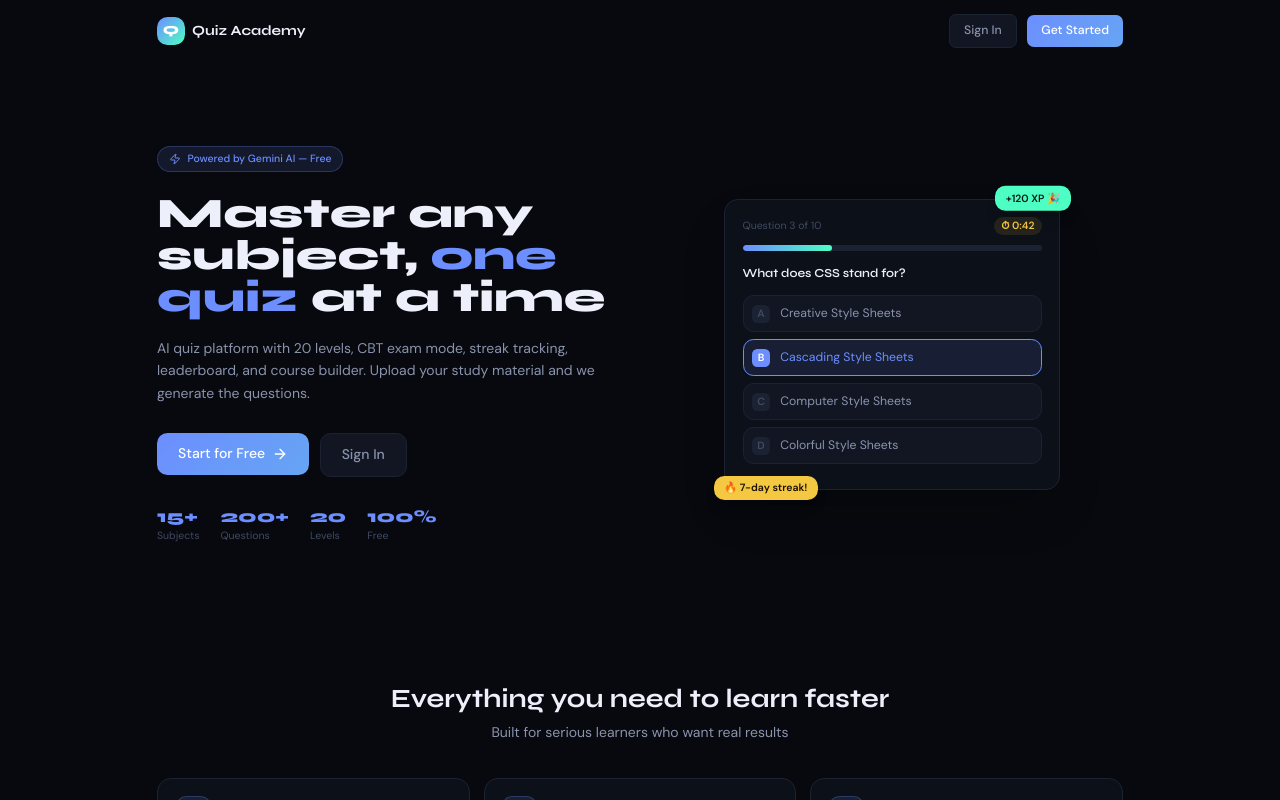
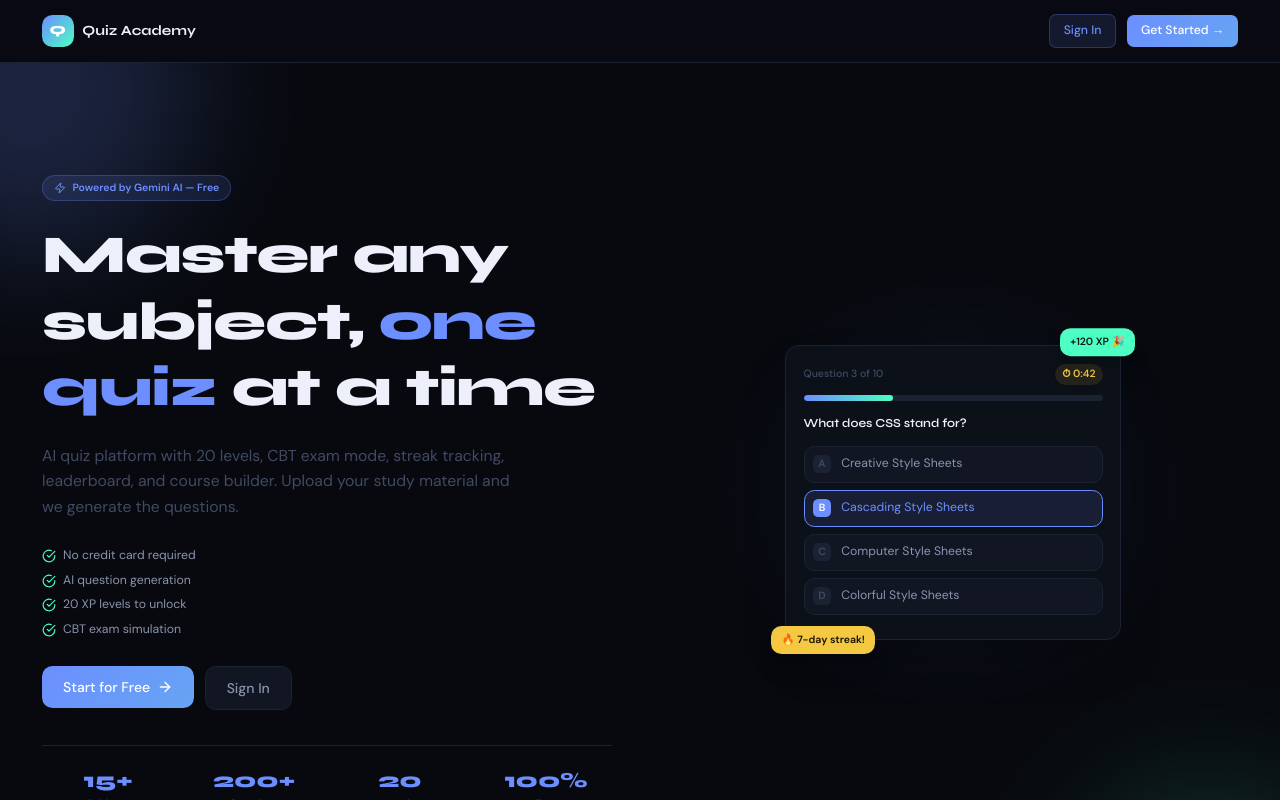
Before and after one commit to Alaxkux/Quiz-Academy-v-org, a React (Vite) app in the folder quiz-academy-react/: page / in a window 1280 px wide. Built offline with nearby package versions, Linux system fonts and the light colour scheme; no server answers.

Commit message:
fixed landing page

```diff
--- a/quiz-academy-react/src/pages/auth/LandingPage.jsx
+++ b/quiz-academy-react/src/pages/auth/LandingPage.jsx
@@ -1,15 +1,15 @@
 import { Link } from 'react-router-dom'
 import { motion } from 'framer-motion'
-import { Brain, Zap, Trophy, Users, BookOpen, Target, Flame, ArrowRight } from 'lucide-react'
+import { Brain, Zap, Trophy, Users, BookOpen, Target, Flame, ArrowRight, Star, CheckCircle } from 'lucide-react'
 import Button from '../../components/ui/Button'
 
 const FEATURES = [
-  { icon: Brain,    title: 'AI-Powered Questions',  desc: 'Generate custom quizzes on any topic using Gemini AI. Upload PDFs and we build questions from your material.' },
-  { icon: Trophy,   title: '20-Level Progression',  desc: 'Climb from Newcomer to Transcendent. Earn XP, unlock achievements and level badges.' },
-  { icon: Target,   title: 'CBT Exam Mode',          desc: 'Simulate real computer-based exams with no answer indicators — just like the real thing.' },
-  { icon: Flame,    title: 'Streak System',          desc: 'Build daily habits. Protect your streak with freeze tokens and get push reminders.' },
-  { icon: Users,    title: 'Live Leaderboard',       desc: 'Compete globally. Weekly and all-time rankings with medals for the top 3.' },
-  { icon: BookOpen, title: 'Course Builder',         desc: 'Create your own courses, import JSON, or upload a PDF. Study your way.' },
+  { icon: Brain,    title: 'AI-Powered Questions',  desc: 'Generate custom quizzes on any topic using Gemini AI. Upload PDFs and we build questions from your material.', color: 'var(--accent)' },
+  { icon: Trophy,   title: '20-Level Progression',  desc: 'Climb from Newcomer to Transcendent. Earn XP, unlock achievements and level badges.', color: 'var(--gold)' },
+  { icon: Target,   title: 'CBT Exam Mode',          desc: 'Simulate real computer-based exams with no answer indicators — just like the real thing.', color: 'var(--green)' },
+  { icon: Flame,    title: 'Streak System',          desc: 'Build daily habits. Protect your streak with freeze tokens and get push reminders.', color: '#ff6b35' },
+  { icon: Users,    title: 'Live Leaderboard',       desc: 'Compete globally. Weekly and all-time rankings with medals for the top 3.', color: 'var(--accent)' },
+  { icon: BookOpen, title: 'Course Builder',         desc: 'Create your own courses, import JSON, or upload a PDF. Study your way.', color: 'var(--green)' },
 ]
 
 const STATS = [
@@ -19,20 +19,31 @@ const STATS = [
   { value: '100%', label: 'Free'      },
 ]
 
+const PERKS = [
+  'No credit card required',
+  'AI question generation',
+  '20 XP levels to unlock',
+  'CBT exam simulation',
+]
+
 function QuizPreview() {
   const opts = ['Creative Style Sheets','Cascading Style Sheets','Computer Style Sheets','Colorful Style Sheets']
   return (
     <motion.div
-      className="relative w-full max-w-sm mx-auto"
+      className="relative w-full"
       initial={{ opacity: 0, y: 20 }}
       animate={{ opacity: 1, y: 0 }}
       transition={{ delay: 0.4, duration: 0.6 }}
     >
-      <div className="rounded-2xl p-5 shadow-2xl"
+      {/* Glow behind card */}
+      <div className="absolute inset-0 rounded-3xl blur-3xl opacity-20 pointer-events-none"
+        style={{ background: 'radial-gradient(ellipse at 50% 50%, var(--accent), transparent 70%)', transform: 'scale(1.1)' }} />
+
+      <div className="relative rounded-2xl p-5 shadow-2xl"
         style={{ background: 'var(--bg1)', border: '1px solid var(--border)' }}>
         <div className="flex items-center justify-between mb-3">
-          <span className="text-xs text-muted">Question 3 of 10</span>
-          <span className="text-xs font-bold px-2 py-0.5 rounded-full"
+          <span className="text-xs text-muted font-medium">Question 3 of 10</span>
+          <span className="text-xs font-bold px-2 py-1 rounded-full"
             style={{ background: 'var(--gold-dim)', color: 'var(--gold)' }}>⏱ 0:42</span>
         </div>
         <div className="h-1.5 rounded-full mb-4 overflow-hidden" style={{ background: 'var(--border)' }}>
@@ -46,11 +57,11 @@ function QuizPreview() {
         </p>
         {opts.map((opt, i) => (
           <motion.div key={i}
-            className="flex items-center gap-3 p-2.5 rounded-xl mb-2 text-sm cursor-pointer"
+            className="flex items-center gap-3 p-2.5 rounded-xl mb-2 text-sm"
             style={{
               background: i === 1 ? 'var(--accent-dim)' : 'var(--bg2)',
               border: `1px solid ${i === 1 ? 'var(--accent)' : 'var(--border)'}`,
-              color:  i === 1 ? 'var(--accent)' : 'var(--t2)',
+              color: i === 1 ? 'var(--accent)' : 'var(--t2)',
             }}
             initial={{ opacity: 0, x: -10 }}
             animate={{ opacity: 1, x: 0 }}
@@ -65,14 +76,15 @@ function QuizPreview() {
         ))}
       </div>
 
-      <motion.div className="absolute -top-3 -right-3 px-3 py-1.5 rounded-xl text-xs font-bold shadow-lg"
+      {/* Floating badges */}
+      <motion.div className="absolute -top-4 -right-4 px-3 py-2 rounded-xl text-xs font-bold shadow-xl"
         style={{ background: 'var(--green)', color: '#0a1a12' }}
-        animate={{ y: [0,-4,0] }} transition={{ repeat: Infinity, duration: 2, ease: 'easeInOut' }}>
+        animate={{ y: [0,-5,0] }} transition={{ repeat: Infinity, duration: 2, ease: 'easeInOut' }}>
         +120 XP 🎉
       </motion.div>
-      <motion.div className="absolute -bottom-3 -left-3 px-3 py-1.5 rounded-xl text-xs font-bold shadow-lg"
+      <motion.div className="absolute -bottom-4 -left-4 px-3 py-2 rounded-xl text-xs font-bold shadow-xl"
         style={{ background: 'var(--gold)', color: '#1a1000' }}
-        animate={{ y: [0,4,0] }} transition={{ repeat: Infinity, duration: 2.5, ease: 'easeInOut', delay: 0.5 }}>
+        animate={{ y: [0,5,0] }} transition={{ repeat: Infinity, duration: 2.5, ease: 'easeInOut', delay: 0.5 }}>
         🔥 7-day streak!
       </motion.div>
     </motion.div>
@@ -84,41 +96,66 @@ export default function LandingPage() {
     <div style={{ background: 'var(--bg0)', color: 'var(--t1)', minHeight: '100vh' }}>
 
       {/* ── NAV ── */}
-      <nav className="flex items-center justify-between px-6 py-4 max-w-6xl mx-auto">
-        <div className="flex items-center gap-2">
-          <div className="w-8 h-8 rounded-xl flex items-center justify-center font-display font-black text-sm text-white"
+      <nav style={{ borderBottom: '1px solid var(--border)', background: 'rgba(var(--bg0-rgb,10,10,20),0.85)', backdropFilter: 'blur(12px)', position: 'sticky', top: 0, zIndex: 50 }}>
+        <div className="flex items-center justify-between px-6 md:px-12 py-4 max-w-screen-xl mx-auto">
+          <div className="flex items-center gap-2.5">
+            <div className="w-9 h-9 rounded-xl flex items-center justify-center font-display font-black text-sm text-white"
               style={{ background: 'linear-gradient(135deg,var(--accent),var(--green))' }}>Q</div>
             <span className="font-display font-bold text-base text-primary">Quiz Academy</span>
           </div>
           <div className="flex items-center gap-3">
-          <Link to="/login"><Button variant="secondary" size="sm">Sign In</Button></Link>
-          <Link to="/signup"><Button variant="primary"   size="sm">Get Started</Button></Link>
+            <Link to="/login"><Button variant="ghost" size="sm">Sign In</Button></Link>
+            <Link to="/signup"><Button variant="primary" size="sm">Get Started →</Button></Link>
+          </div>
         </div>
       </nav>
 
       {/* ── HERO ── */}
-      <section className="max-w-6xl mx-auto px-6 py-16 md:py-24">
-        <div className="grid md:grid-cols-2 gap-12 items-center">
+      <section className="relative overflow-hidden">
+        {/* Background gradient blobs */}
+        <div className="absolute inset-0 pointer-events-none overflow-hidden">
+          <div className="absolute -top-40 -left-40 w-96 h-96 rounded-full blur-3xl opacity-20"
+            style={{ background: 'var(--accent)' }} />
+          <div className="absolute -bottom-40 -right-20 w-80 h-80 rounded-full blur-3xl opacity-15"
+            style={{ background: 'var(--green)' }} />
+        </div>
+
+        <div className="relative max-w-screen-xl mx-auto px-6 md:px-12 py-20 md:py-32">
+          <div className="grid md:grid-cols-2 gap-16 items-center">
+            {/* Left: Copy */}
             <div>
-            <motion.div className="inline-flex items-center gap-2 px-3 py-1.5 rounded-full text-xs font-medium mb-6"
+              <motion.div className="inline-flex items-center gap-2 px-3 py-1.5 rounded-full text-xs font-semibold mb-6"
                 style={{ background: 'var(--accent-dim)', border: '1px solid var(--accent-border)', color: 'var(--accent)' }}
                 initial={{ opacity: 0, y: -10 }} animate={{ opacity: 1, y: 0 }}>
                 <Zap size={12} /> Powered by Gemini AI — Free
               </motion.div>
 
-            <motion.h1 className="font-display font-black text-4xl md:text-5xl leading-tight mb-5 text-primary"
+              <motion.h1 className="font-display font-black leading-tight mb-6 text-primary"
+                style={{ fontSize: 'clamp(2.4rem, 5vw, 3.8rem)', letterSpacing: '-0.02em' }}
                 initial={{ opacity: 0, y: 20 }} animate={{ opacity: 1, y: 0 }} transition={{ delay: 0.1 }}>
                 Master any subject,{' '}
-              <span style={{ color: 'var(--accent)' }}>one quiz</span> at a time
+                <span style={{ color: 'var(--accent)' }}>one quiz</span>{' '}
+                at a time
               </motion.h1>
 
-            <motion.p className="text-base leading-relaxed mb-8 text-secondary"
+              <motion.p className="text-lg leading-relaxed mb-8"
+                style={{ color: 'var(--t3)', maxWidth: 480 }}
                 initial={{ opacity: 0, y: 20 }} animate={{ opacity: 1, y: 0 }} transition={{ delay: 0.2 }}>
                 AI quiz platform with 20 levels, CBT exam mode, streak tracking, leaderboard, and course builder. Upload your study material and we generate the questions.
               </motion.p>
 
-            <motion.div className="flex flex-wrap gap-3"
-              initial={{ opacity: 0, y: 20 }} animate={{ opacity: 1, y: 0 }} transition={{ delay: 0.3 }}>
+              {/* Perks list */}
+              <motion.ul className="flex flex-col gap-2 mb-8"
+                initial={{ opacity: 0 }} animate={{ opacity: 1 }} transition={{ delay: 0.3 }}>
+                {PERKS.map(p => (
+                  <li key={p} className="flex items-center gap-2 text-sm" style={{ color: 'var(--t2)' }}>
+                    <CheckCircle size={14} style={{ color: 'var(--green)', flexShrink: 0 }} /> {p}
+                  </li>
+                ))}
+              </motion.ul>
+
+              <motion.div className="flex flex-wrap gap-3 mb-10"
+                initial={{ opacity: 0, y: 20 }} animate={{ opacity: 1, y: 0 }} transition={{ delay: 0.35 }}>
                 <Link to="/signup">
                   <Button variant="primary" size="lg">Start for Free <ArrowRight size={16} /></Button>
                 </Link>
@@ -127,73 +164,110 @@ export default function LandingPage() {
                 </Link>
               </motion.div>
 
-            <motion.div className="flex gap-6 mt-8"
-              initial={{ opacity: 0 }} animate={{ opacity: 1 }} transition={{ delay: 0.6 }}>
+              {/* Stats */}
+              <motion.div className="grid grid-cols-4 gap-4 pt-6"
+                style={{ borderTop: '1px solid var(--border)' }}
+                initial={{ opacity: 0 }} animate={{ opacity: 1 }} transition={{ delay: 0.5 }}>
                 {STATS.map(s => (
-                <div key={s.label}>
-                  <div className="font-display font-black text-xl" style={{ color: 'var(--accent)' }}>{s.value}</div>
-                  <div className="text-xs text-muted">{s.label}</div>
+                  <div key={s.label} className="text-center">
+                    <div className="font-display font-black text-2xl" style={{ color: 'var(--accent)' }}>{s.value}</div>
+                    <div className="text-xs text-muted mt-0.5">{s.label}</div>
                   </div>
                 ))}
               </motion.div>
             </div>
 
-          <div className="relative flex justify-center">
+            {/* Right: Quiz preview */}
+            <div className="relative flex justify-center px-8 md:px-4">
+              <div className="w-full max-w-sm">
                 <QuizPreview />
+              </div>
+            </div>
           </div>
         </div>
       </section>
 
       {/* ── FEATURES ── */}
-      <section className="max-w-6xl mx-auto px-6 py-16">
-        <motion.div className="text-center mb-10"
+      <section style={{ borderTop: '1px solid var(--border)' }}>
+        <div className="max-w-screen-xl mx-auto px-6 md:px-12 py-20 md:py-28">
+          <motion.div className="text-center mb-14"
             initial={{ opacity: 0, y: 20 }} whileInView={{ opacity: 1, y: 0 }} viewport={{ once: true }}>
-          <h2 className="font-display font-bold text-3xl mb-2 text-primary">Everything you need to learn faster</h2>
-          <p className="text-secondary">Built for serious learners who want real results</p>
+            <h2 className="font-display font-black mb-3 text-primary"
+              style={{ fontSize: 'clamp(1.8rem, 4vw, 2.8rem)', letterSpacing: '-0.02em' }}>
+              Everything you need to learn faster
+            </h2>
+            <p className="text-lg" style={{ color: 'var(--t3)' }}>Built for serious learners who want real results</p>
           </motion.div>
 
-        <div className="grid sm:grid-cols-2 lg:grid-cols-3 gap-4">
+          <div className="grid sm:grid-cols-2 lg:grid-cols-3 gap-5">
             {FEATURES.map((f, i) => (
-            <motion.div key={f.title} className="p-5 rounded-2xl"
+              <motion.div key={f.title} className="group p-6 rounded-2xl transition-all"
                 style={{ background: 'var(--bg1)', border: '1px solid var(--border)' }}
                 initial={{ opacity: 0, y: 20 }} whileInView={{ opacity: 1, y: 0 }}
-              viewport={{ once: true }} transition={{ delay: i * 0.07 }}>
-              <div className="w-10 h-10 rounded-xl flex items-center justify-center mb-4"
-                style={{ background: 'var(--accent-dim)', border: '1px solid var(--accent-border)' }}>
-                <f.icon size={18} style={{ color: 'var(--accent)' }} />
+                viewport={{ once: true }} transition={{ delay: i * 0.07 }}
+                whileHover={{ y: -3, borderColor: f.color }}>
+                <div className="w-12 h-12 rounded-2xl flex items-center justify-center mb-5 transition-all"
+                  style={{ background: `${f.color}18`, border: `1px solid ${f.color}30` }}>
+                  <f.icon size={22} style={{ color: f.color }} />
                 </div>
-              <h3 className="font-display font-semibold text-sm mb-1.5 text-primary">{f.title}</h3>
-              <p className="text-xs leading-relaxed text-secondary">{f.desc}</p>
+                <h3 className="font-display font-bold text-base mb-2 text-primary">{f.title}</h3>
+                <p className="text-sm leading-relaxed" style={{ color: 'var(--t3)' }}>{f.desc}</p>
               </motion.div>
             ))}
+          </div>
+        </div>
+      </section>
+
+      {/* ── SOCIAL PROOF ── */}
+      <section style={{ background: 'var(--bg1)', borderTop: '1px solid var(--border)', borderBottom: '1px solid var(--border)' }}>
+        <div className="max-w-screen-xl mx-auto px-6 md:px-12 py-14 text-center">
+          <div className="flex items-center justify-center gap-1 mb-3">
+            {[...Array(5)].map((_, i) => <Star key={i} size={18} fill="var(--gold)" style={{ color: 'var(--gold)' }} />)}
+          </div>
+          <p className="font-display font-bold text-xl text-primary mb-1">"The best free quiz platform I've used."</p>
+          <p className="text-sm text-muted">Loved by students preparing for exams worldwide</p>
         </div>
       </section>
 
       {/* ── CTA ── */}
-      <section className="max-w-6xl mx-auto px-6 py-16">
-        <motion.div className="rounded-3xl p-10 text-center"
-          style={{ background: 'linear-gradient(135deg,var(--accent-dim),var(--bg2))', border: '1px solid var(--accent-border)' }}
+      <section>
+        <div className="max-w-screen-xl mx-auto px-6 md:px-12 py-20 md:py-28">
+          <motion.div className="relative overflow-hidden rounded-3xl p-12 md:p-20 text-center"
+            style={{ background: 'linear-gradient(135deg, var(--accent-dim) 0%, var(--bg2) 100%)', border: '1px solid var(--accent-border)' }}
             initial={{ opacity: 0, y: 20 }} whileInView={{ opacity: 1, y: 0 }} viewport={{ once: true }}>
-          <h2 className="font-display font-black text-3xl mb-3 text-primary">Ready to level up your learning?</h2>
-          <p className="mb-8 text-sm text-secondary">Free forever. No credit card required.</p>
+            {/* Decorative blobs */}
+            <div className="absolute top-0 right-0 w-64 h-64 rounded-full blur-3xl opacity-10 pointer-events-none"
+              style={{ background: 'var(--accent)', transform: 'translate(30%, -30%)' }} />
+            <div className="absolute bottom-0 left-0 w-48 h-48 rounded-full blur-3xl opacity-10 pointer-events-none"
+              style={{ background: 'var(--green)', transform: 'translate(-30%, 30%)' }} />
+
+            <div className="relative">
+              <h2 className="font-display font-black mb-4 text-primary"
+                style={{ fontSize: 'clamp(1.8rem, 4vw, 3rem)', letterSpacing: '-0.02em' }}>
+                Ready to level up your learning?
+              </h2>
+              <p className="mb-8 text-lg" style={{ color: 'var(--t3)' }}>Free forever. No credit card required.</p>
               <Link to="/signup">
                 <Button variant="primary" size="lg">Create Free Account <ArrowRight size={16} /></Button>
               </Link>
+            </div>
           </motion.div>
+        </div>
       </section>
 
       {/* ── FOOTER ── */}
-      <footer className="border-t py-6" style={{ borderColor: 'var(--border)' }}>
-        <div className="max-w-6xl mx-auto px-6 flex flex-wrap items-center justify-between gap-3 text-xs text-muted">
+      <footer style={{ borderTop: '1px solid var(--border)' }}>
+        <div className="max-w-screen-xl mx-auto px-6 md:px-12 py-8 flex flex-wrap items-center justify-between gap-4">
           <div className="flex items-center gap-2">
-            <div className="w-5 h-5 rounded-md flex items-center justify-center font-display font-black text-white"
-              style={{ background: 'linear-gradient(135deg,var(--accent),var(--green))', fontSize: 10 }}>Q</div>
-            Quiz Academy v4
+            <div className="w-6 h-6 rounded-lg flex items-center justify-center font-display font-black text-white"
+              style={{ background: 'linear-gradient(135deg,var(--accent),var(--green))', fontSize: 11 }}>Q</div>
+            <span className="text-sm font-medium text-muted">Quiz Academy v4</span>
           </div>
-          <div className="flex gap-4">
+          <div className="flex gap-6 text-sm text-muted">
             <Link to="/login"  className="hover:text-primary transition-colors">Sign In</Link>
             <Link to="/signup" className="hover:text-primary transition-colors">Sign Up</Link>
           </div>
+          <p className="text-xs text-muted">© {new Date().getFullYear()} Quiz Academy. All rights reserved.</p>
         </div>
       </footer>
     </div>
```
Also changed, not shown: quiz-academy-react/src/components/auth/AuthShell.jsx (+68 -90 lines). Lines whose indentation alone changed are shown as unchanged.
